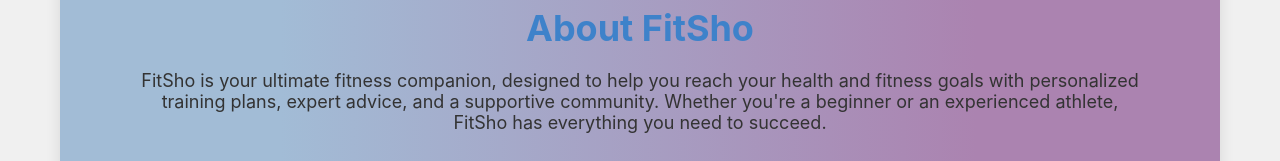
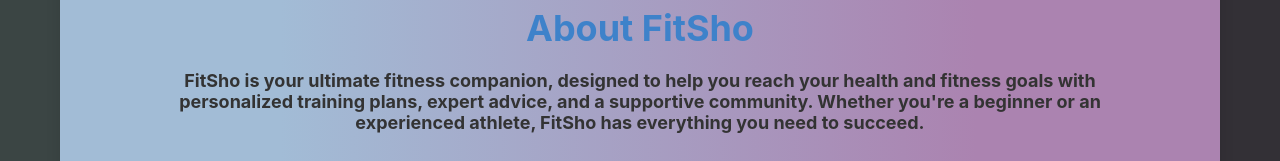
Before and after one commit to A-Shalchian/trainer-app, a React (Create React App) app in the folder trainer-app-frontend/: page / in a window 1280 px wide. Shown: the part 964-1125 px from the top of the page. Built offline with nearby package versions, Linux system fonts and the light colour scheme.

Commit message:
changed the about to aboutsection for more transparency and less confusion

```diff
--- a/trainer-app-frontend/src/Pages/Home/Components/About/About.css
+++ b/trainer-app-frontend/src/Pages/Home/Components/About/AboutSection.css
@@ -1,6 +1,12 @@
 /* Base Styles (Mobile-First) */
 .about {
   color: #333;
+  background: rgb(59, 69, 68);
+  background: linear-gradient(
+    90deg,
+    rgba(59, 69, 68, 1) 15%,
+    rgba(51, 48, 54, 1) 90%
+  );
   padding: 40px 15px; /* Reduced padding for mobile */
   text-align: center;
 }
@@ -16,7 +22,8 @@
 }
 
 .about p {
-  font-size: 16px; /* Smaller font size for mobile */
+  font-size: 16px;
+  font-weight: 700; /* Smaller font size for mobile */
   margin-bottom: 20px;
 }
 
--- a/trainer-app-frontend/src/Pages/Home/Components/About/About.js
+++ b/trainer-app-frontend/src/Pages/Home/Components/About/AboutSection.js
@@ -1,5 +1,5 @@
 import React from "react";
-import "./About.css";
+import "./AboutSection.css";
 
 function About() {
   return (
--- a/trainer-app-frontend/src/Pages/Home/Home.js
+++ b/trainer-app-frontend/src/Pages/Home/Home.js
@@ -1,12 +1,12 @@
 import React from "react";
 import Hero from "./Components/Hero/Hero";
-import About from "./Components/About/About";
+import AboutSection from "./Components/About/AboutSection";
 
 function Home() {
   return (
     <>
       <Hero />
-      <About />
+      <AboutSection />
     </>
   );
 }
```
